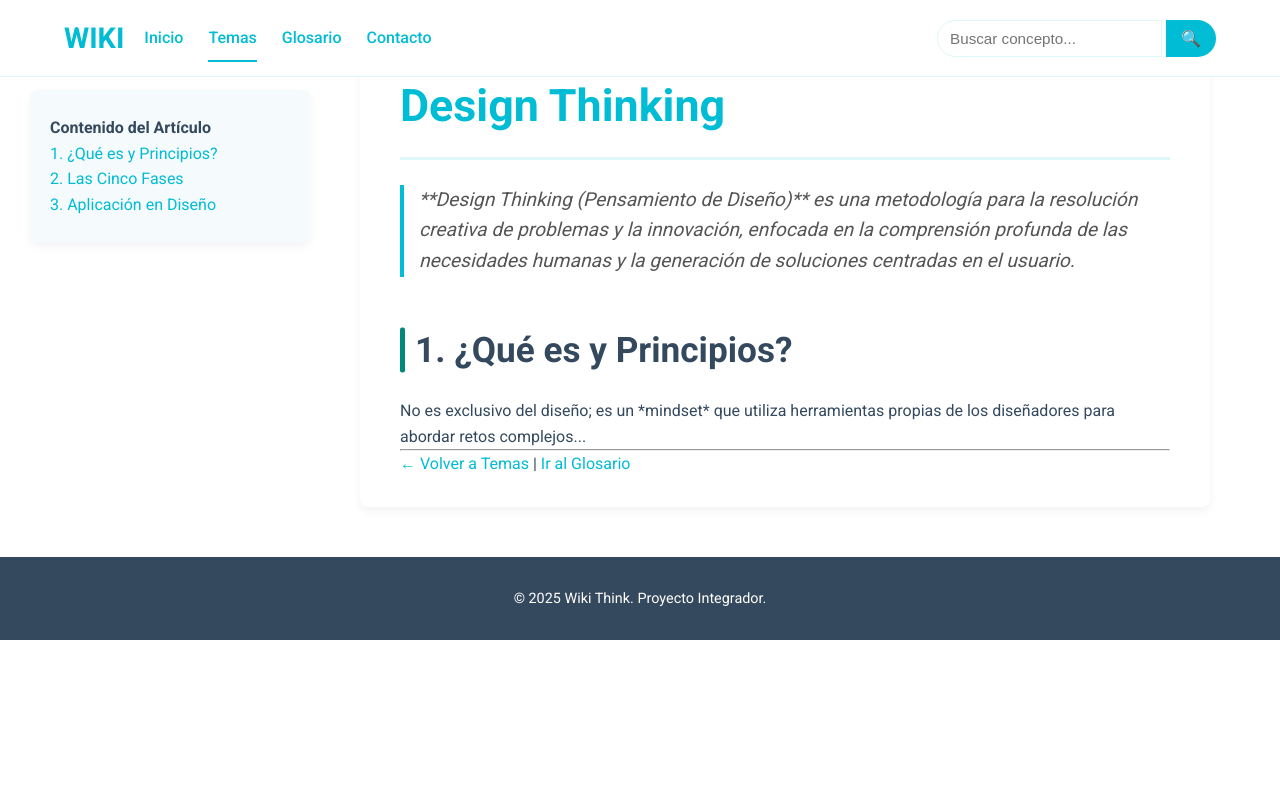
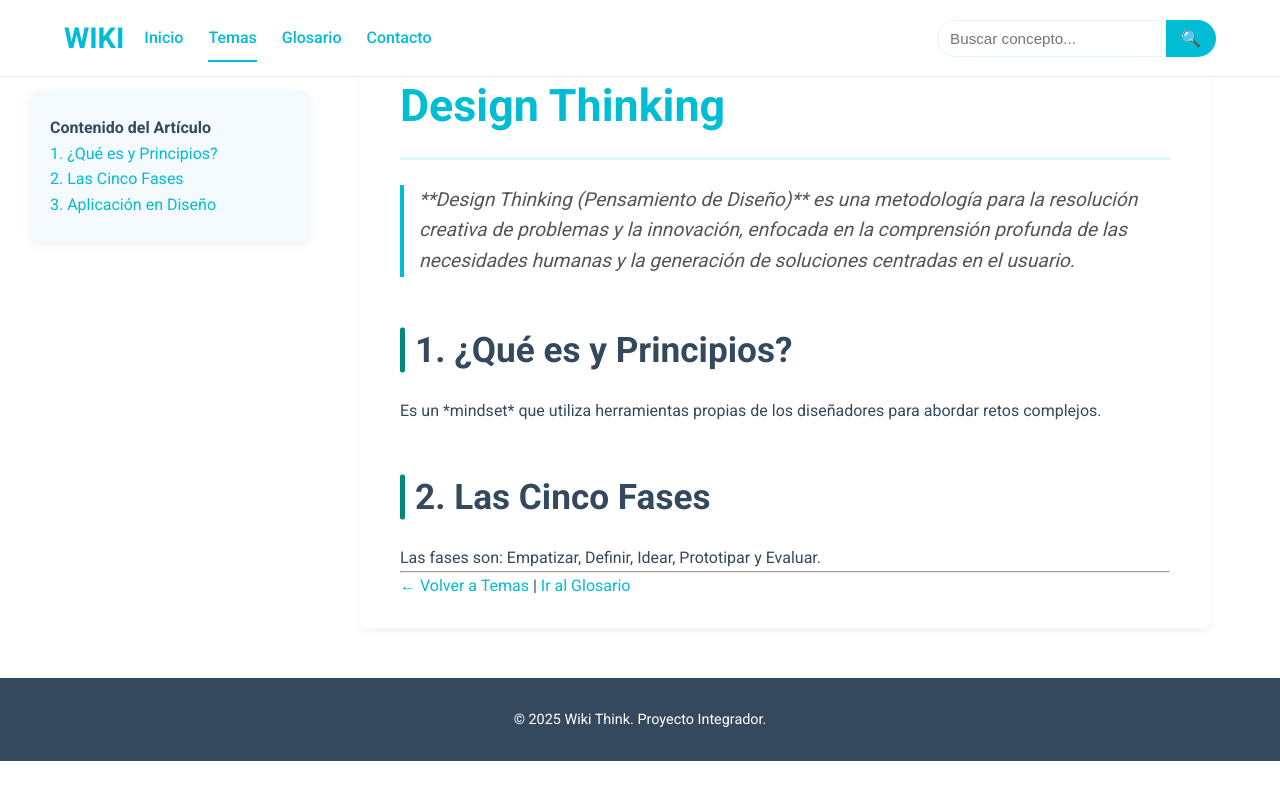
Before and after one commit to akuma240702-lgtm/akuma240792-igrm.github.io, a plain HTML site: page design-thinking.html in a window 1280 px wide. Drawn offline with Linux system fonts and the light colour scheme.

Commit message:
Update design-thinking.html

```diff
--- a/design-thinking.html
+++ b/design-thinking.html
@@ -11,8 +11,10 @@
       window.dataLayer = window.dataLayer || [];
       function gtag(){dataLayer.push(arguments);}
       gtag('js', new Date());
+
       gtag('config', 'G-KZ5T92QP9H');
     </script>
+
     <link rel="stylesheet" href="estilos.css">
     <link href="https://fonts.googleapis.com/css2?family=Roboto:wght@400;500;700&display=swap" rel="stylesheet">
 </head>
@@ -57,8 +59,13 @@
 
             <section>
                 <h2>1. ¿Qué es y Principios?</h2>
-                <p>No es exclusivo del diseño; es un *mindset* que utiliza herramientas propias de los diseñadores para abordar retos complejos...</p>
-            </section>
+                <p>Es un *mindset* que utiliza herramientas propias de los diseñadores para abordar retos complejos.</p>
+                </section>
+
+            <section id="fases">
+                <h2>2. Las Cinco Fases</h2>
+                <p>Las fases son: Empatizar, Definir, Idear, Prototipar y Evaluar.</p>
+                </section>
 
             <hr>
             <div class="navigation-links">
```
